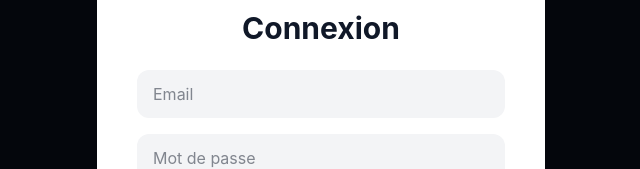
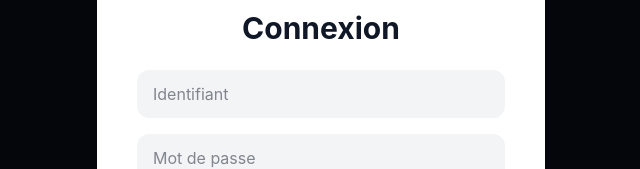
Before and after one commit to Franky2201/chadscendence, a React (Vite) app in the folder apps/frontend/: page / in a window 1280 px wide. Both pictures are taken after a click on the button "Se connecter pour jouer". Shown: the part 236-405 px from the top of the page, without its empty margins (319-959 px from the left). Built offline with nearby package versions, Linux system fonts and the light colour scheme; no server answers.

Commit message:
fix: identifier field login

```diff
--- a/apps/frontend/src/components/AuthModal.tsx
+++ b/apps/frontend/src/components/AuthModal.tsx
@@ -9,7 +9,7 @@ interface AuthModalProps {
 
 export default function AuthModal({ isOpen, onClose }: AuthModalProps) {
     const { login } = useAuth();
-    const [email, setEmail] = useState('');
+    const [identifier, setIdentifier] = useState('');
     const [password, setPassword] = useState('');
     const [error, setError] = useState('');
 
@@ -20,7 +20,7 @@ export default function AuthModal({ isOpen, onClose }: AuthModalProps) {
         setError('');
 
         try {
-            await api.post('/auth/login', { email, password });
+            await api.post('/auth/login', { identifier, password });
 
             const userResponse = await api.get('/users/me');
 
@@ -44,7 +44,7 @@ export default function AuthModal({ isOpen, onClose }: AuthModalProps) {
 
                 <form onSubmit={handleSubmit} className="flex flex-col gap-4 mb-6">
                     <input
-                        type="email" placeholder="Email" value={email} onChange={e => setEmail(e.target.value)}
+                        type="text" placeholder="Identifiant" value={identifier} onChange={e => setIdentifier(e.target.value)}
                         className="w-full bg-gray-100 rounded-xl px-4 py-3 text-gray-900 focus:outline-none focus:ring-2 focus:ring-pink-500" required
                     />
                     <input
```
